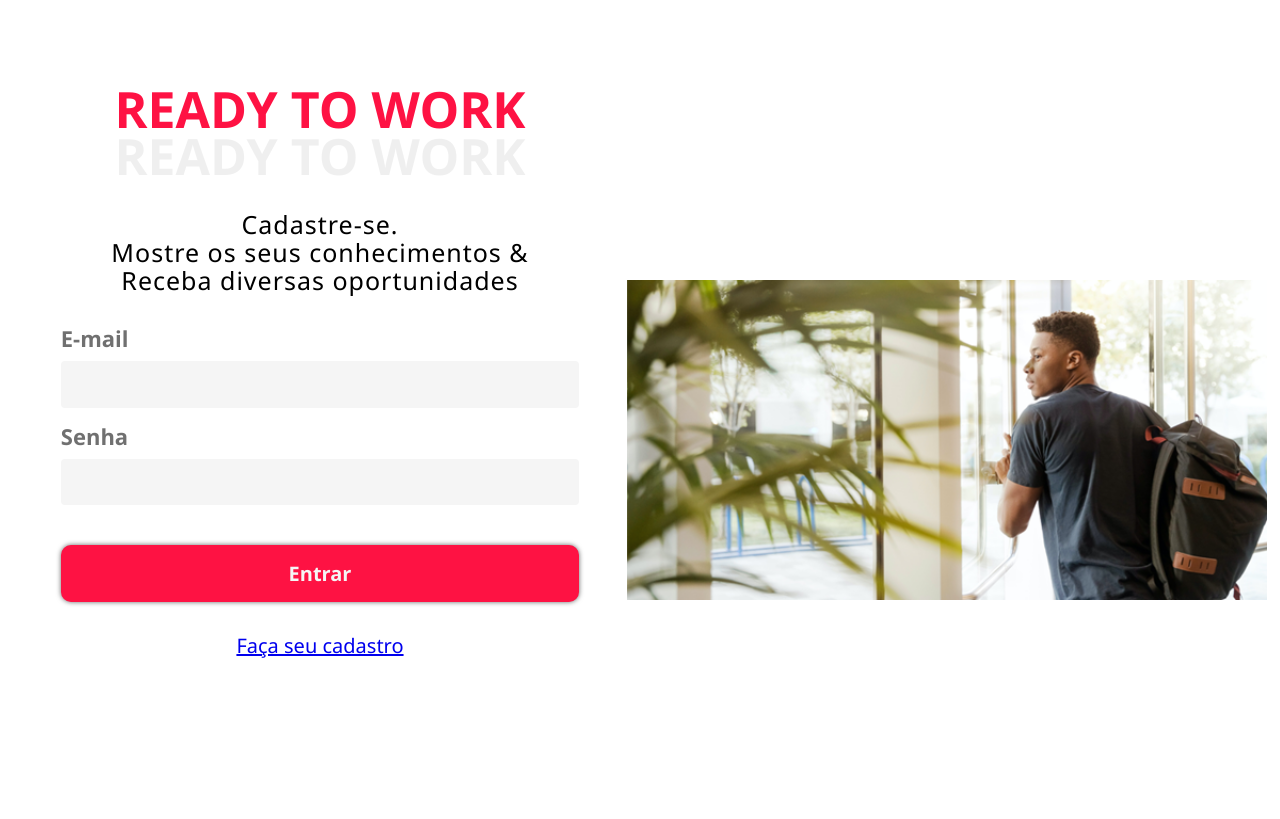
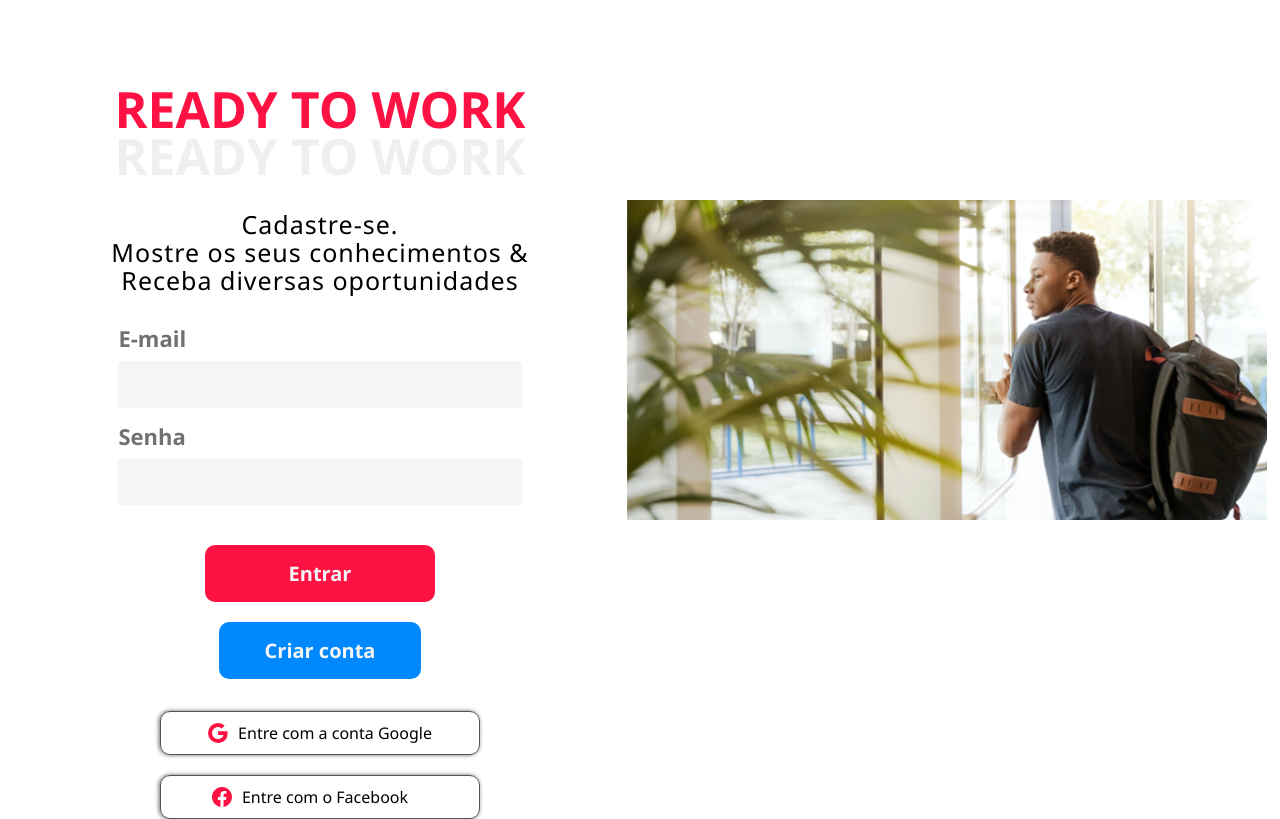
Before and after one commit to EdsonMateus1/projeto_ccr, a Vue app: page / in a window 1280 px wide. Built offline with nearby package versions, Linux system fonts and the light colour scheme.

Commit message:
comiteiecorri

```diff
--- a/src/views/Login.vue
+++ b/src/views/Login.vue
@@ -32,9 +32,10 @@
       </div>
 
       <button class="button-login" type="submit">Entrar</button>
+      <button class="button-signin" type="submit">Criar conta</button>
     </form>
 
-    <!-- <div class="container-access">
+    <div class="container-access">
       <button @click.passive.stop="googleLogin" class="button-access">
         <svg
           style="margin-right: 0px"
@@ -67,10 +68,10 @@
         </svg>
         <span class="span-access">Entre com o Facebook</span>
       </button>
-    </div> -->
-    <router-link class="link-register" :to="{ name: 'Sign' }"
+    </div>
+    <!-- <router-link class="link-register" :to="{ name: 'Sign' }"
       >Faça seu cadastro</router-link
-    >
+    > -->
   </div>
 </template>
 
@@ -160,7 +161,7 @@ export default {
 .item-form {
   display: flex;
   flex-direction: column;
-  width: 80%;
+  width: 70%;
   gap: 0.8em;
   color: #545454;
 }
@@ -191,13 +192,25 @@ export default {
   padding: 15px;
   border: none;
   margin-top: 1.4em;
-  width: 75%;
+  width: 70%;
   margin-top: 40px;
   border-radius: 10px;
   background-color: #fe1243;
   color: #f5f5f5;
   font-size: 20px;
-  box-shadow: 0px 0px 5px 0px rgba(0, 0, 0, 0.6);
+  font-weight: bold;
+}
+
+.button-signin {
+  padding: 15px;
+  border: none;
+  margin-top: 1.4em;
+  width: 35%;
+  margin-top: 20px;
+  border-radius: 10px;
+  background-color: #0088ff;
+  color: #f5f5f5;
+  font-size: 20px;
   font-weight: bold;
 }
 
@@ -210,7 +223,7 @@ export default {
 .button-access {
   border: 1px solid #545454;
   border-radius: 10px;
-  width: 70%;
+  width: 50%;
   font-size: 20px;
   padding: 10px;
   box-shadow: -1px 0px 4px 0px rgba(0, 0, 0, 0.6);
@@ -288,7 +301,7 @@ export default {
     width: 50%;
     height: 500px;
     position: absolute;
-    top: 35%;
+    top: 25%;
   }
 
   .title,
@@ -301,10 +314,10 @@ export default {
   }
 
   .item-form {
-    width: 90%;
+    width: 70%;
   }
   .button-login {
-    width: 90%;
+    width: 40%;
   }
 }
 </style>
```
Also changed, not shown: src/components/Header.vue (+14 -6 lines).
